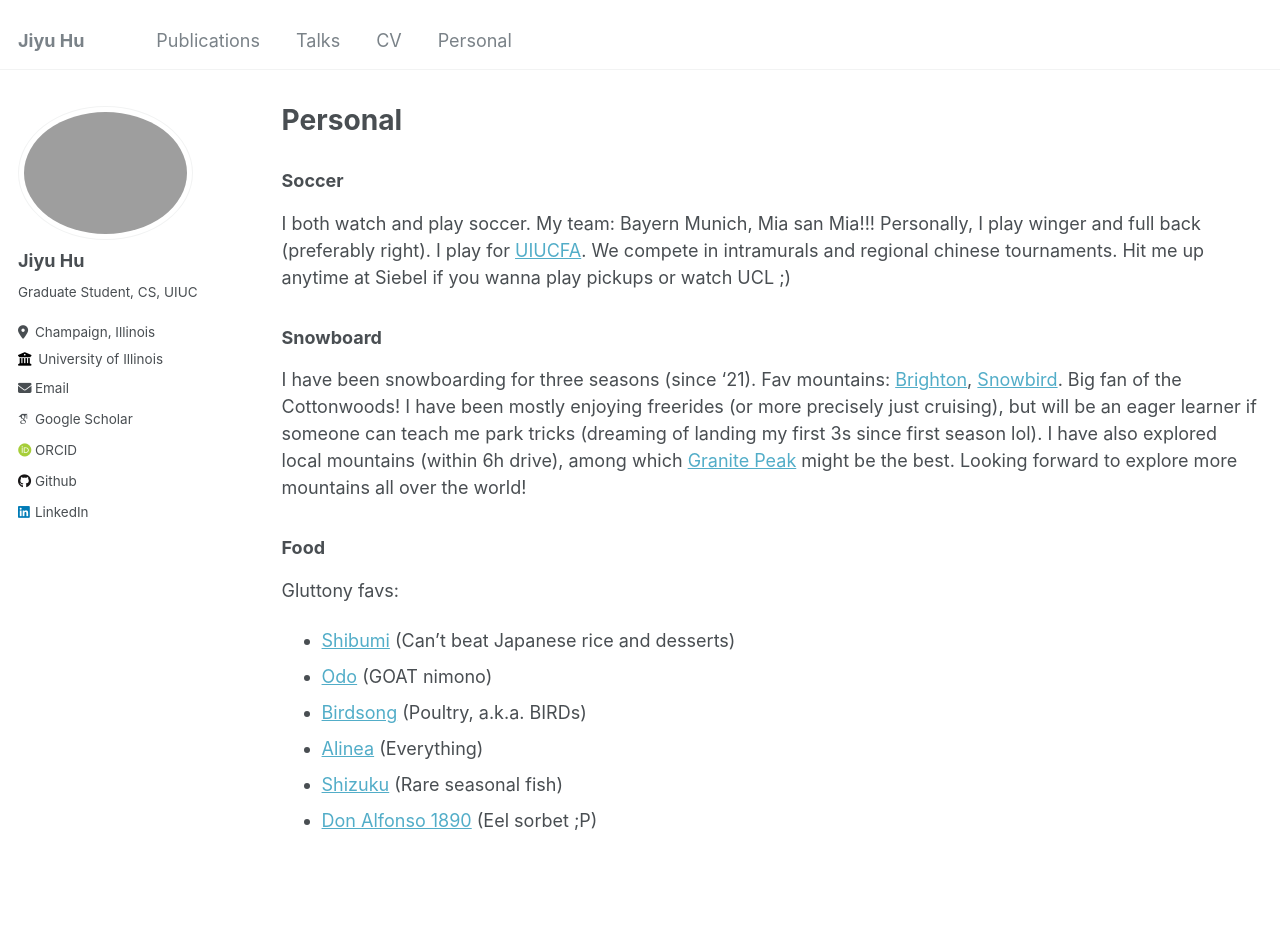
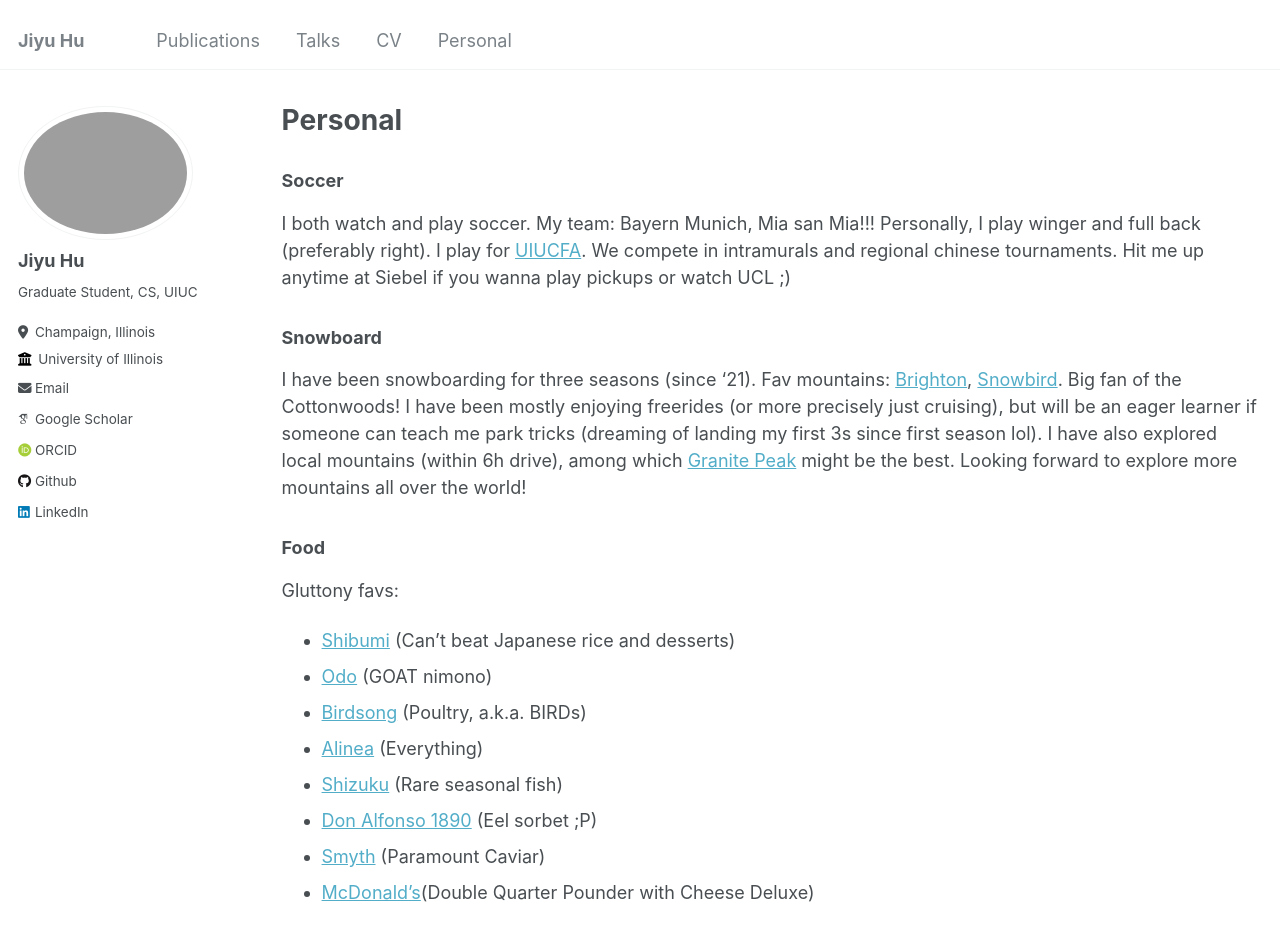
Before and after one commit to JiyuuuHuuu/JiyuuuHuuu.github.io, a Jekyll site: the page built from _pages/personal.md, in a window 1280 px wide and 1122 px high. Shown: the top 941 px of the window. Built offline with Jekyll 4.4.1, drawn with Linux system fonts in a browser that asks for light colours; some web fonts are replaced.

Commit message:
update personal

```diff
--- a/_pages/personal.md
+++ b/_pages/personal.md
@@ -19,3 +19,5 @@
 * [Alinea](https://www.alinearestaurant.com/) (Everything)
 * [Shizuku](https://shizuku.ca/) (Rare seasonal fish)
 * [Don Alfonso 1890](https://www.donalfonsotoronto.com/) (Eel sorbet ;P)
+* [Smyth](https://www.smythandtheloyalist.com/smyth/) (Paramount Caviar)
+* [McDonald's](https://www.mcdonalds.com/us/en-us.html)(Double Quarter Pounder with Cheese Deluxe)
```
